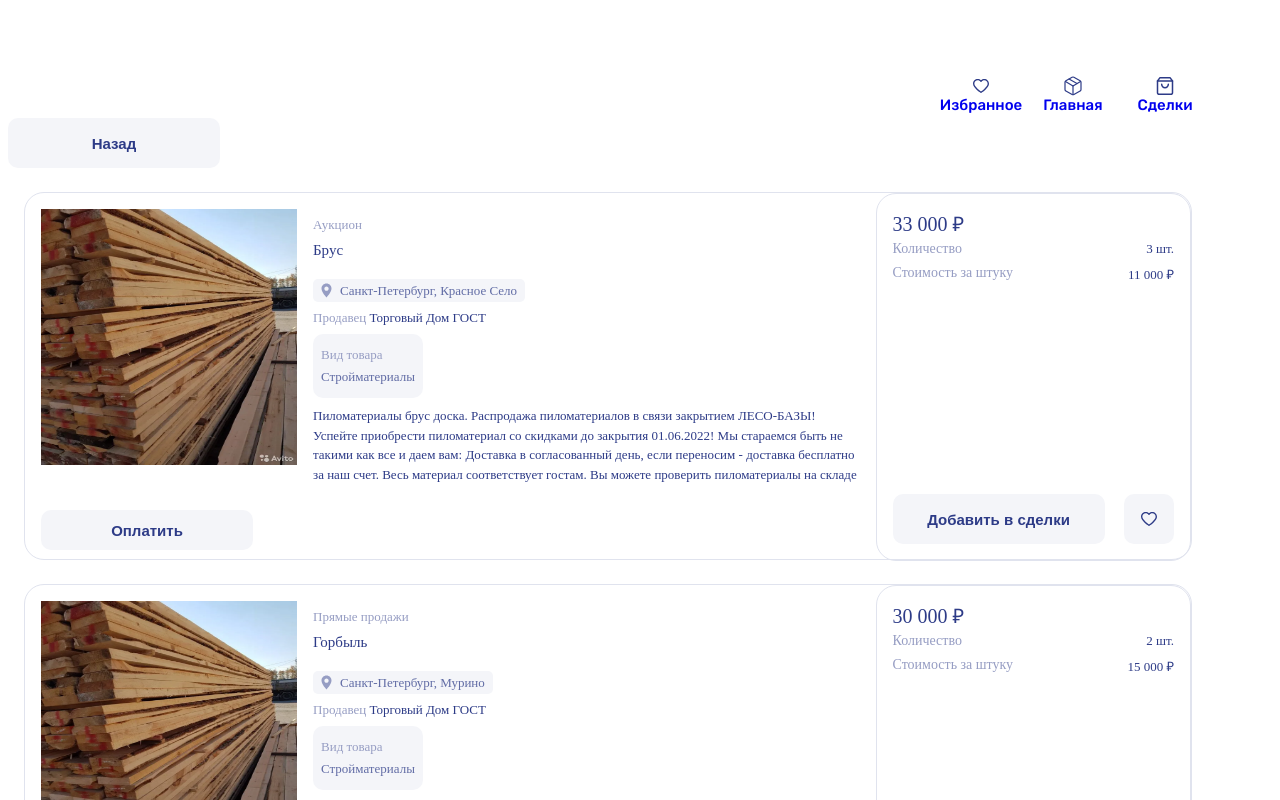
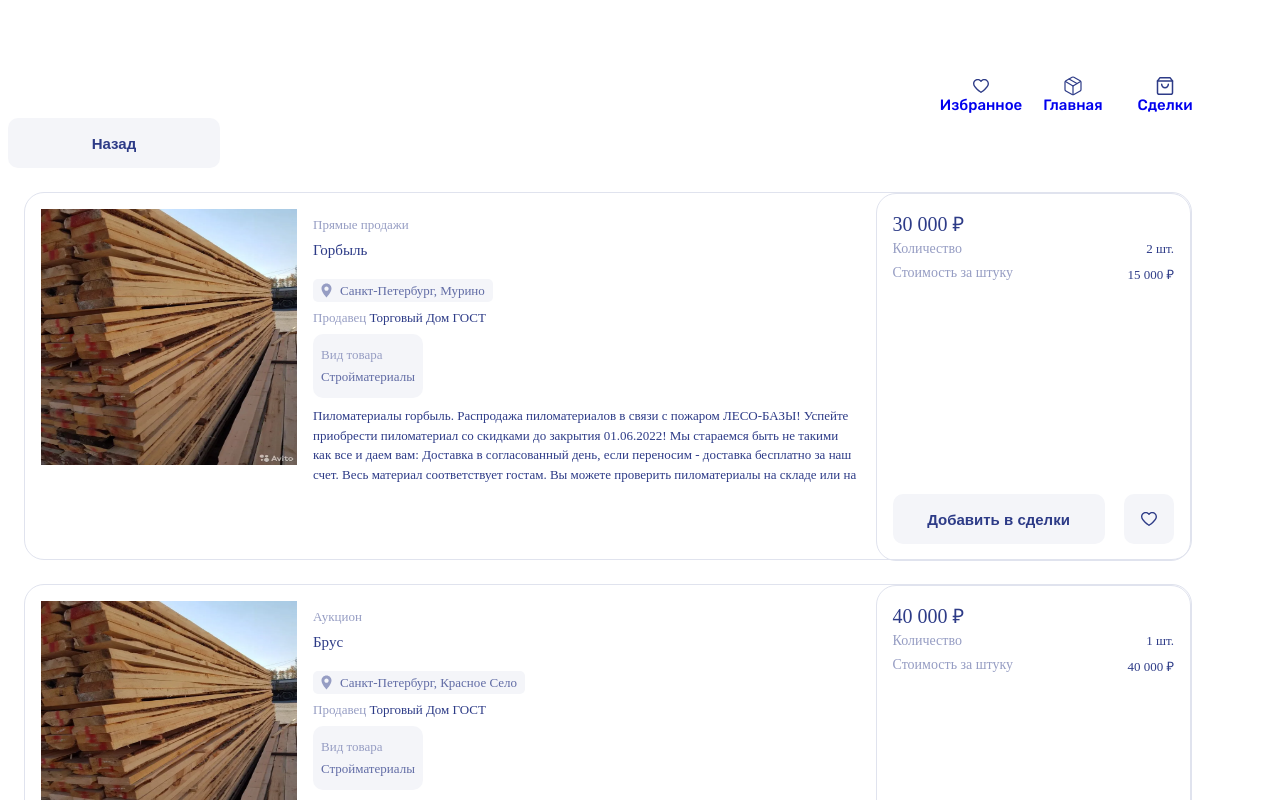
Before and after one commit to nasty23-star/store, a Vue app: page /favourite in a window 1280 px wide. Shown: the top 800 px of the page. Built offline with nearby package versions, Linux system fonts and the light colour scheme; the HTML template or start-up script is replaced by a standard one.

Commit message:
Карточки в разделе избранное только актуальные

```diff
--- a/src/views/FavouriteView.vue
+++ b/src/views/FavouriteView.vue
@@ -1,7 +1,9 @@
 <script setup lang="ts">
 import { useDataStore } from '@/stores/data'
 import TheCard from '../components/TheCard.vue'
+import { computed } from 'vue'
 const cardsStore = useDataStore()
+const favouriteCards = computed(() => cardsStore.data.filter((card) => card.favourite))
 </script>
 
 <template>
@@ -9,7 +11,7 @@ const cardsStore = useDataStore()
     <button class="button-back">Назад</button>
   </router-link>
   <TheCard
-    v-for="card in cardsStore.data"
+    v-for="card in favouriteCards"
     :key="card.id"
     :card="card"
     :favourite="card.favourite"
```
